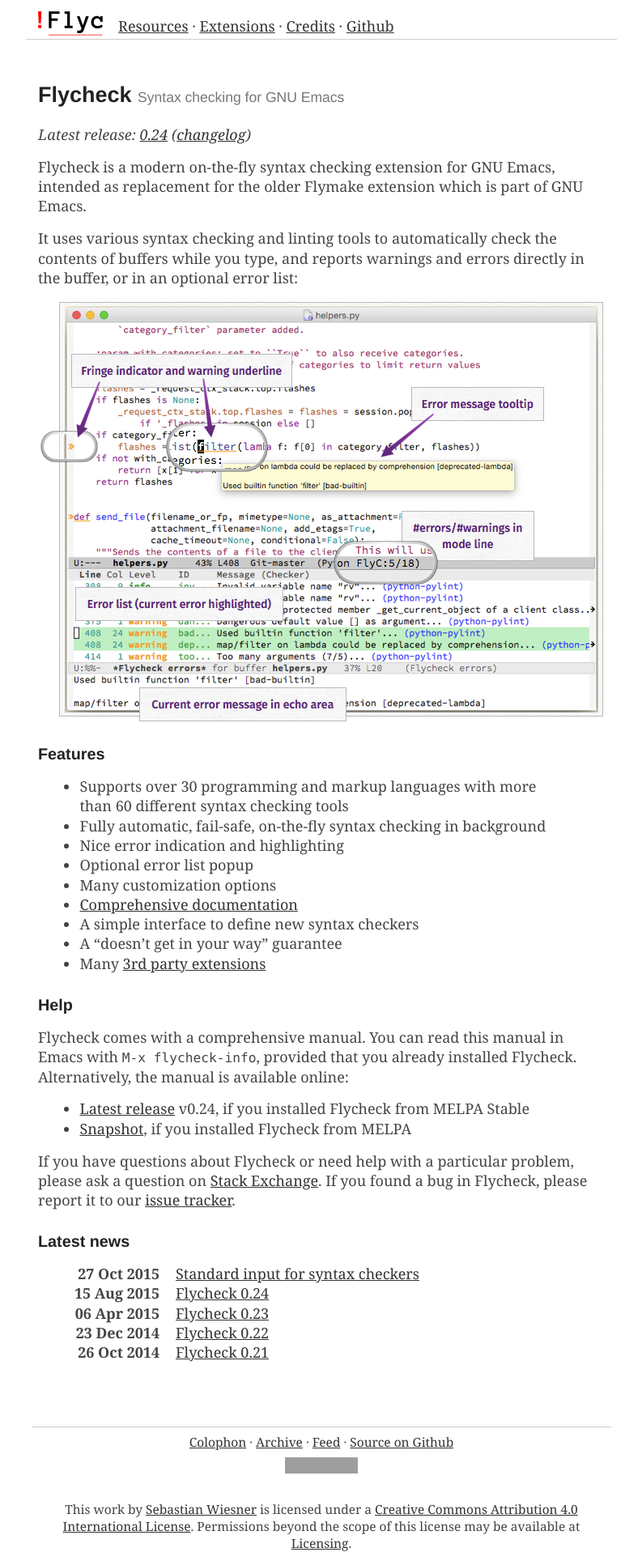
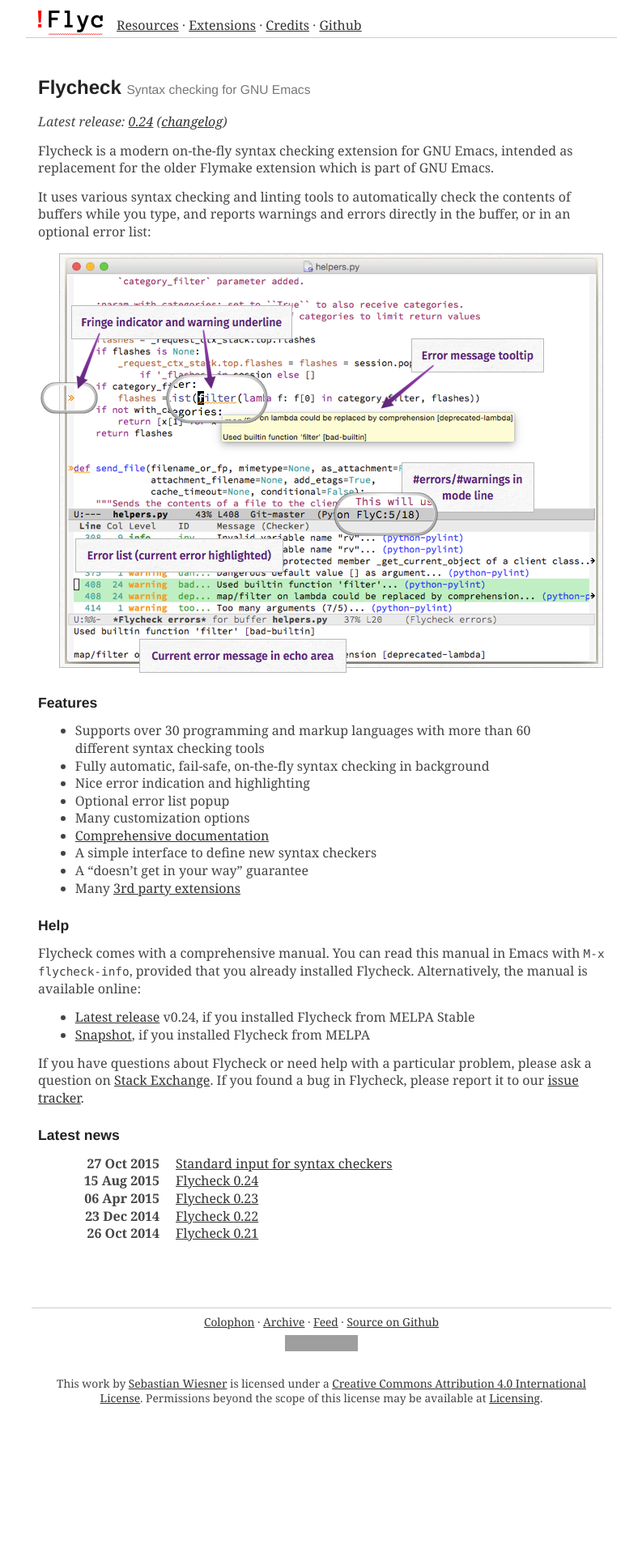
Before and after one commit to cmarqu/flycheck.github.io, a Jekyll site: the page built from index.md, in a window 1280 px wide. Shown: the whole page at 81% size, without its empty margins (243-1036 px from the left). Built offline with Jekyll 4.4.1, drawn with Linux system fonts in a browser that asks for light colours; some web fonts are replaced; after the commit the page ends 1752 px from its top, so only the background shows below that; grey boxes are pictures that could not be loaded.

Commit message:
Actually use $font-size

```diff
--- a/_sass/main.scss
+++ b/_sass/main.scss
@@ -53,7 +53,7 @@
 
   color: $main-color;
   font-family: $main-font;
-  font-size: 18px;
+  font-size: $font-size;
   line-height: 1.35;
   word-wrap: break-word;
 }
```
